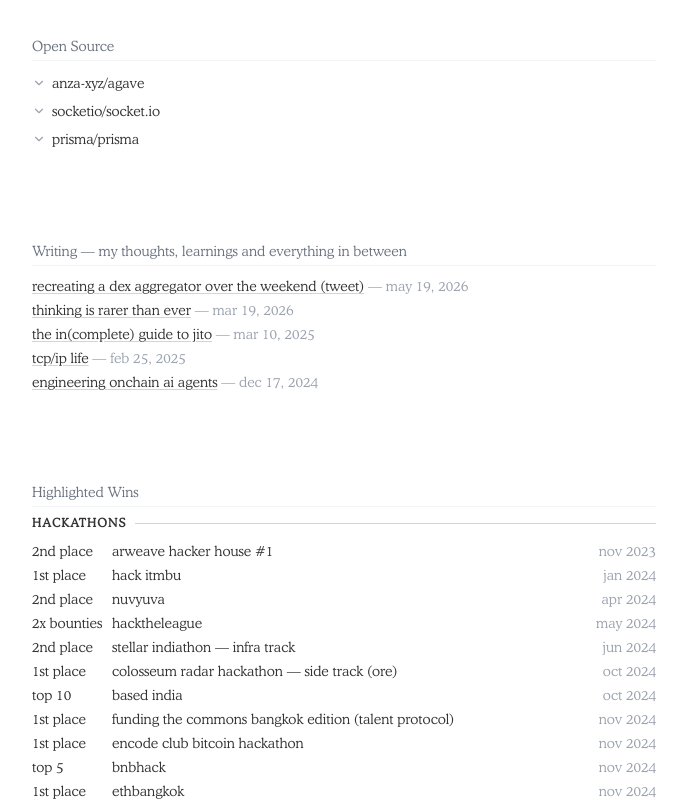
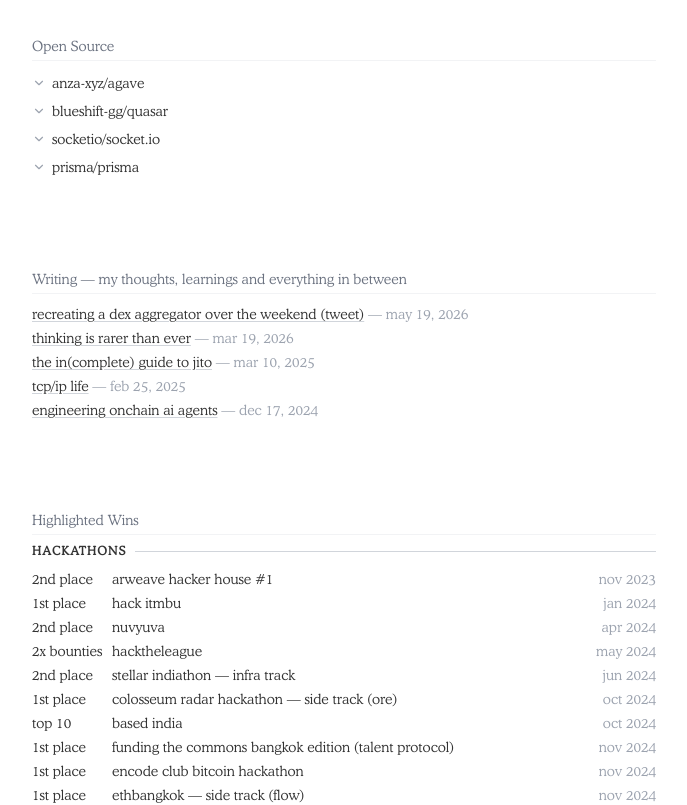
Before and after one commit to Not-Sarthak/portfolio, a Next.js app: page / in a window 1280 px wide. Shown: the part 1760-2565 px from the top of the page, without its empty margins (296-983 px from the left). Built offline with nearby package versions, Linux system fonts and the light colour scheme; a web font is replaced by a local one.

Commit message:
add quasar prs, update hackathon wins

```diff
--- a/src/components/open-source.tsx
+++ b/src/components/open-source.tsx
@@ -53,6 +53,13 @@
       { href: "https://github.com/anza-xyz/agave/pull/10750", title: "clap-utils: handle file paths with spaces in parse_signer_source" },
       { href: "https://github.com/anza-xyz/agave/pull/10749", title: "cli: add --authority and --payer flags to solana program extend" },
       { href: "https://github.com/anza-xyz/agave/pull/11779", title: "core: fix inverted reporting interval check in bls sigverifier" },
+    ],
+  },
+  {
+    name: "blueshift-gg/quasar",
+    prs: [
+      { href: "https://github.com/blueshift-gg/quasar/pull/444", title: "fix(lang): reject account self-close" },
+      { href: "https://github.com/blueshift-gg/quasar/pull/442", title: "fix(lang): validate CPI return data before decode" },
     ],
   },
   {
--- a/src/data/resume.tsx
+++ b/src/data/resume.tsx
@@ -343,11 +343,9 @@
     { name: "based india", place: "top 10", date: "oct 2024", type: "hackathon" },
     { name: "funding the commons bangkok edition (talent protocol)", place: "1st place", date: "nov 2024", type: "hackathon" },
     { name: "encode club bitcoin hackathon", place: "1st place", date: "nov 2024", type: "hackathon" },
-    { name: "bnbhack", place: "top 5", date: "nov 2024", type: "hackathon" },
-    { name: "ethbangkok", place: "1st place", date: "nov 2024", type: "hackathon" },
     { name: "ethbangkok — side track (flow)", place: "1st place", date: "nov 2024", type: "hackathon" },
     { name: "educhain", place: "bounty", date: "nov 2024", type: "hackathon" },
-    { name: "ethindia", place: "top 5", date: "dec 2024", type: "hackathon" },
+    { name: "ethindia (base)", place: "top 5", date: "dec 2024", type: "hackathon" },
     { name: "onchain ai fellowship by fbi", place: "fellow", date: "dec 2024", type: "fellowship" },
     { name: "superteam india", place: "member", date: "—", type: "fellowship" },
     { name: "superteam security dashboard", place: "1st place", date: "apr 2025", type: "hackathon" },
```
